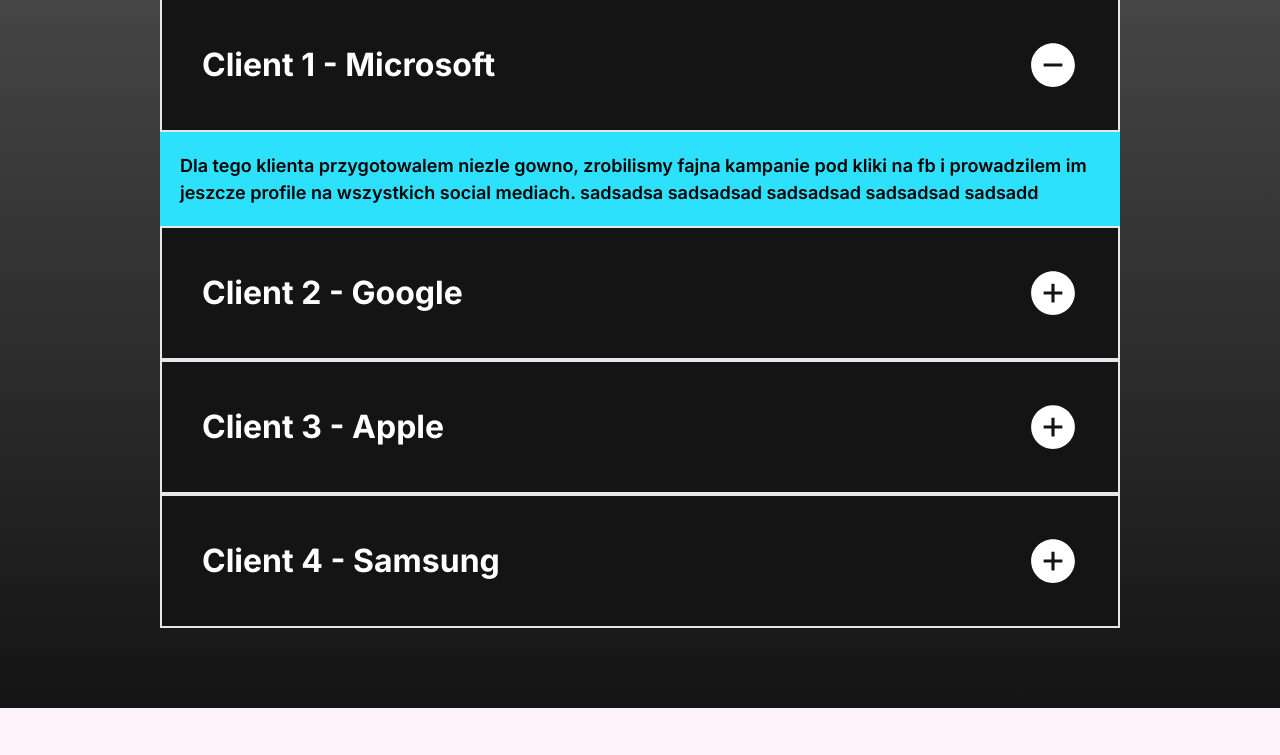
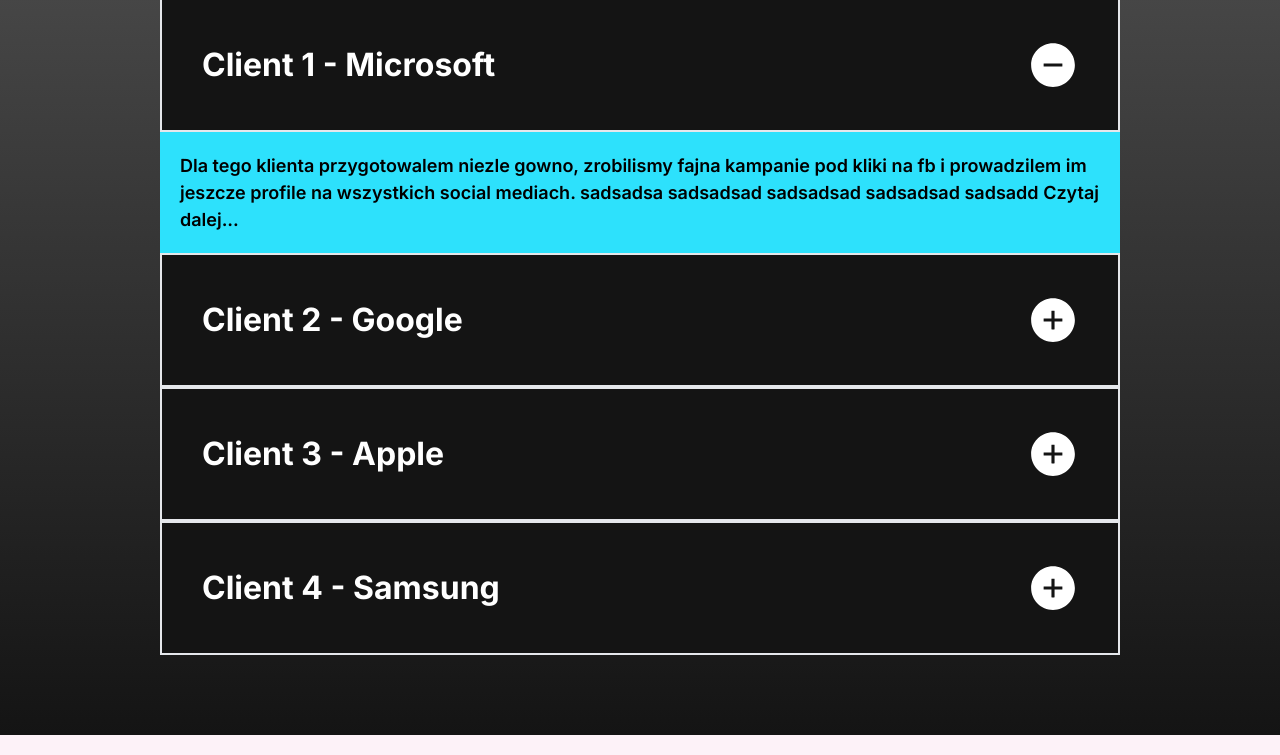
Before and after one commit to MateuszKuruc/marketing-portfolio, a Next.js app in the folder marketing-portfolio/: page / in a window 1280 px wide. Shown: the part 1360-2115 px from the top of the page. Built offline with nearby package versions, Linux system fonts and the light colour scheme.

Commit message:
add read more button to accordion with href to individual project page

```diff
--- a/marketing-portfolio/src/components/AccordionItem.tsx
+++ b/marketing-portfolio/src/components/AccordionItem.tsx
@@ -2,10 +2,12 @@ import React from "react";
 import { AiFillMinusCircle, AiFillPlusCircle } from "react-icons/ai";
 import { Collapse } from "react-collapse";
 import { AccordionItemProps } from "../../types";
+import Link from "next/link";
 
 const AccordionItem = ({
   open,
   toggleAccordion,
+  id,
   title,
   description,
 }: AccordionItemProps) => {
@@ -26,7 +28,7 @@ const AccordionItem = ({
       </div>
 
       <Collapse className="ReactCollapse--collapse" isOpened={open}>
-        <div className="medium-18 p-5">{description}</div>
+        <div className="medium-18 p-5">{description} <Link href={`/portfolio/${id}`}>Czytaj dalej...</Link></div>
       </Collapse>
     </div>
   );
--- a/marketing-portfolio/src/components/Portfolio.tsx
+++ b/marketing-portfolio/src/components/Portfolio.tsx
@@ -33,6 +33,7 @@ const Portfolio = () => {
             <AccordionItem
               key={index}
               open={index === open}
+              id={data.id}
               title={data.title}
               description={data.description}
               toggleAccordion={() => toggleAccordion(index)}
--- a/marketing-portfolio/types.ts
+++ b/marketing-portfolio/types.ts
@@ -3,6 +3,7 @@ import { StringSchema } from "yup";
 export interface AccordionItemProps {
   open: boolean;
   toggleAccordion: () => void;
+  id: number;
   title: string;
   description: string;
 }
```
